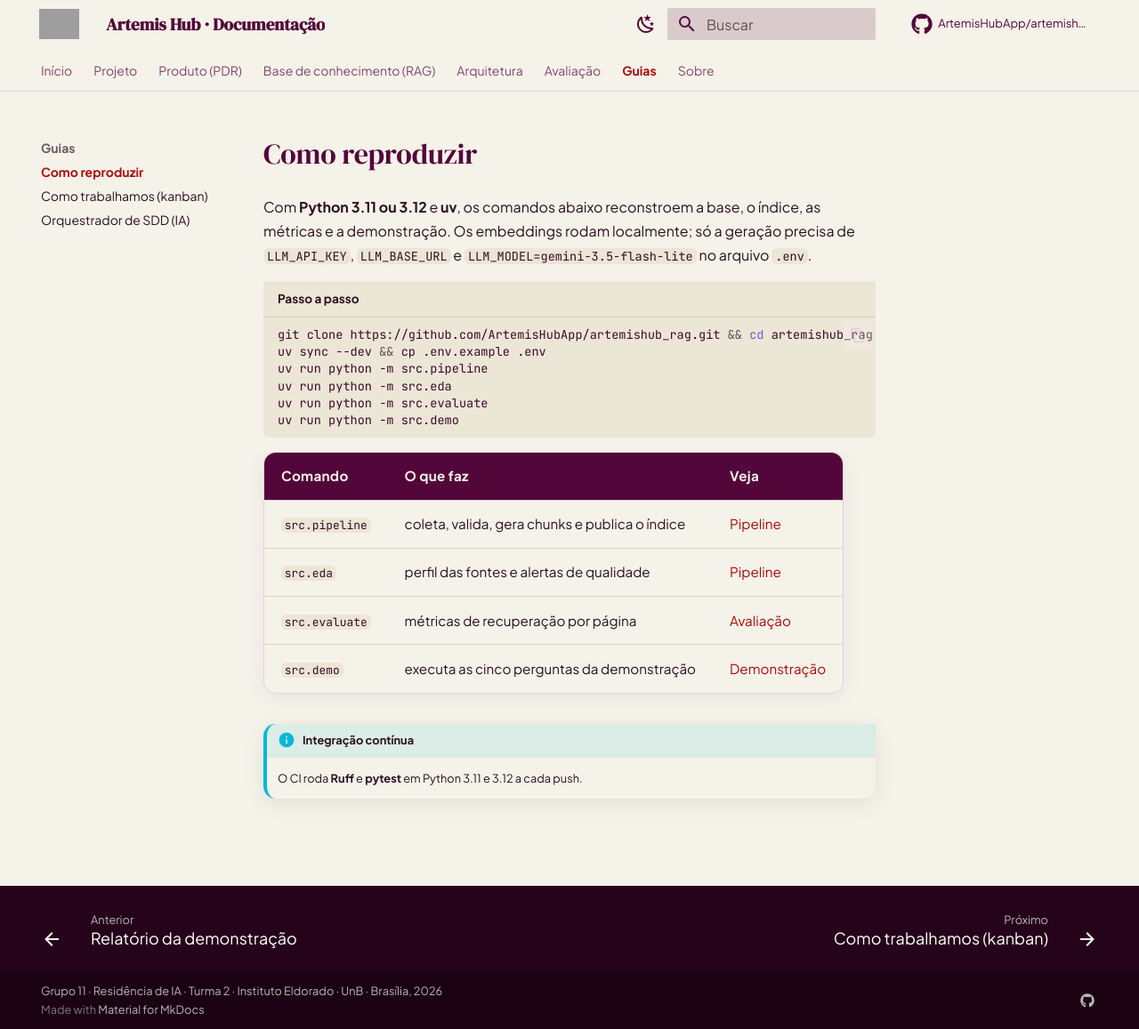
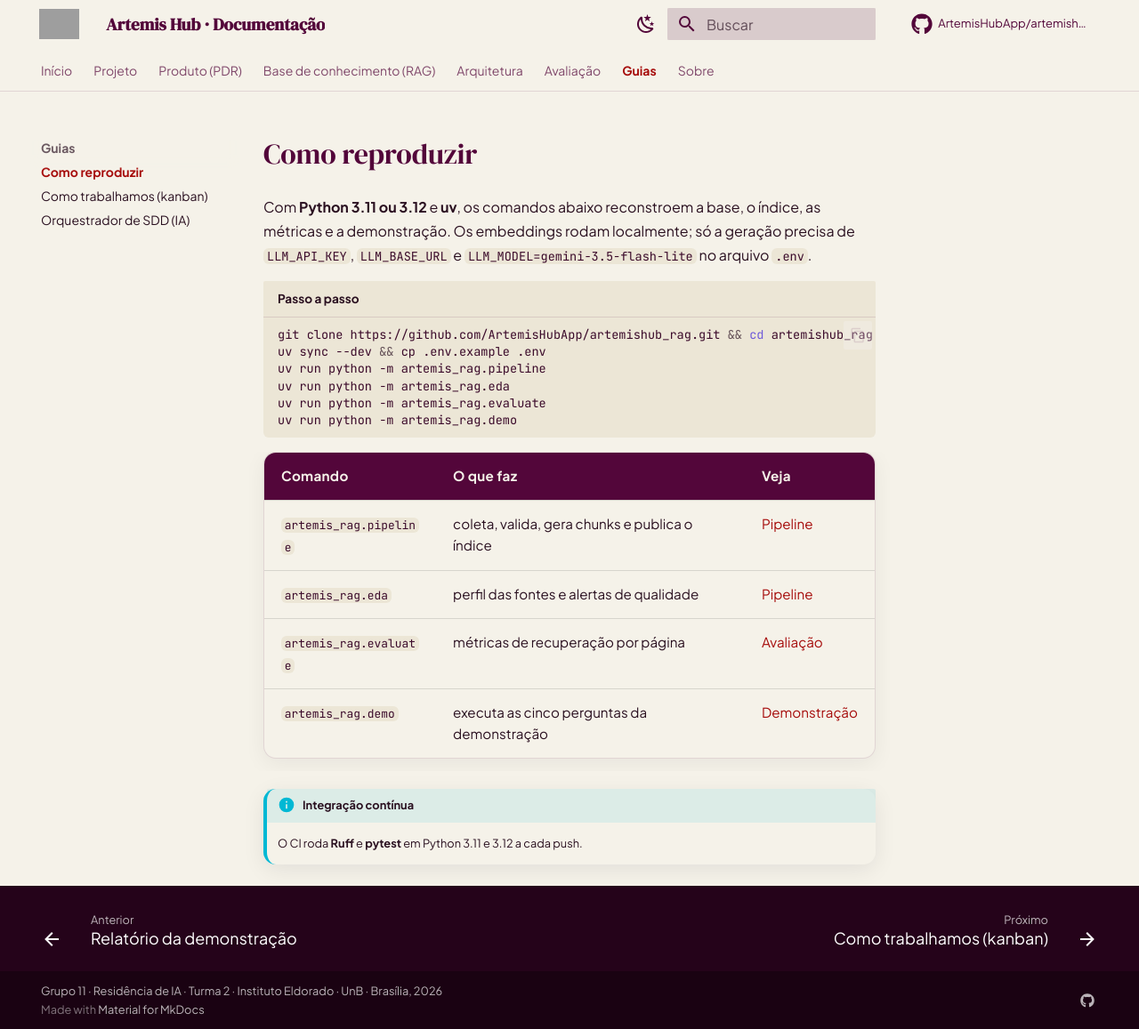
Before and after one commit to ArtemisHubApp/artemishub_docs, an MkDocs documentation site: the page built from docs/guias/reproduzir.md, in a window 1280 px wide and 1157 px high. Shown: the whole window at 89% size. Built offline with MkDocs 1.6.1 and Material for MkDocs 9.7.7, drawn with Linux system fonts in a browser that asks for light colours; comment, search, counter and statistics services are not loaded; grey boxes are pictures that could not be loaded.

Commit message:
docs: comandos e API do RAG passam a ser artemis_rag (#30)
Co-authored-by: Claude Opus 5.5 <noreply@anthropic.com>

````diff
--- a/docs/guias/reproduzir.md
+++ b/docs/guias/reproduzir.md
@@ -10,18 +10,18 @@ Com **Python 3.11 ou 3.12** e **uv**, os comandos abaixo reconstroem a base, o
 ```bash title="Passo a passo"
 git clone https://github.com/ArtemisHubApp/artemishub_rag.git && cd artemishub_rag
 uv sync --dev && cp .env.example .env
-uv run python -m src.pipeline
-uv run python -m src.eda
-uv run python -m src.evaluate
-uv run python -m src.demo
+uv run python -m artemis_rag.pipeline
+uv run python -m artemis_rag.eda
+uv run python -m artemis_rag.evaluate
+uv run python -m artemis_rag.demo
 ```
 
 | Comando | O que faz | Veja |
 |---|---|---|
-| `src.pipeline` | coleta, valida, gera chunks e publica o índice | [Pipeline](../rag/pipeline.md) |
-| `src.eda` | perfil das fontes e alertas de qualidade | [Pipeline](../rag/pipeline.md) |
-| `src.evaluate` | métricas de recuperação por página | [Avaliação](../avaliacao/index.md) |
-| `src.demo` | executa as cinco perguntas da demonstração | [Demonstração](../rag/demonstracao.md) |
+| `artemis_rag.pipeline` | coleta, valida, gera chunks e publica o índice | [Pipeline](../rag/pipeline.md) |
+| `artemis_rag.eda` | perfil das fontes e alertas de qualidade | [Pipeline](../rag/pipeline.md) |
+| `artemis_rag.evaluate` | métricas de recuperação por página | [Avaliação](../avaliacao/index.md) |
+| `artemis_rag.demo` | executa as cinco perguntas da demonstração | [Demonstração](../rag/demonstracao.md) |
 
 !!! info "Integração contínua"
     O CI roda **Ruff** e **pytest** em Python 3.11 e 3.12 a cada push.
````
Also changed, not shown: docs/arquitetura/multiagentes.md (+1 -1 lines), docs/arquitetura/rag.md (+4 -4 lines), docs/avaliacao/index.md (+1 -1 lines), docs/rag/pipeline.md (+1 -1 lines).
